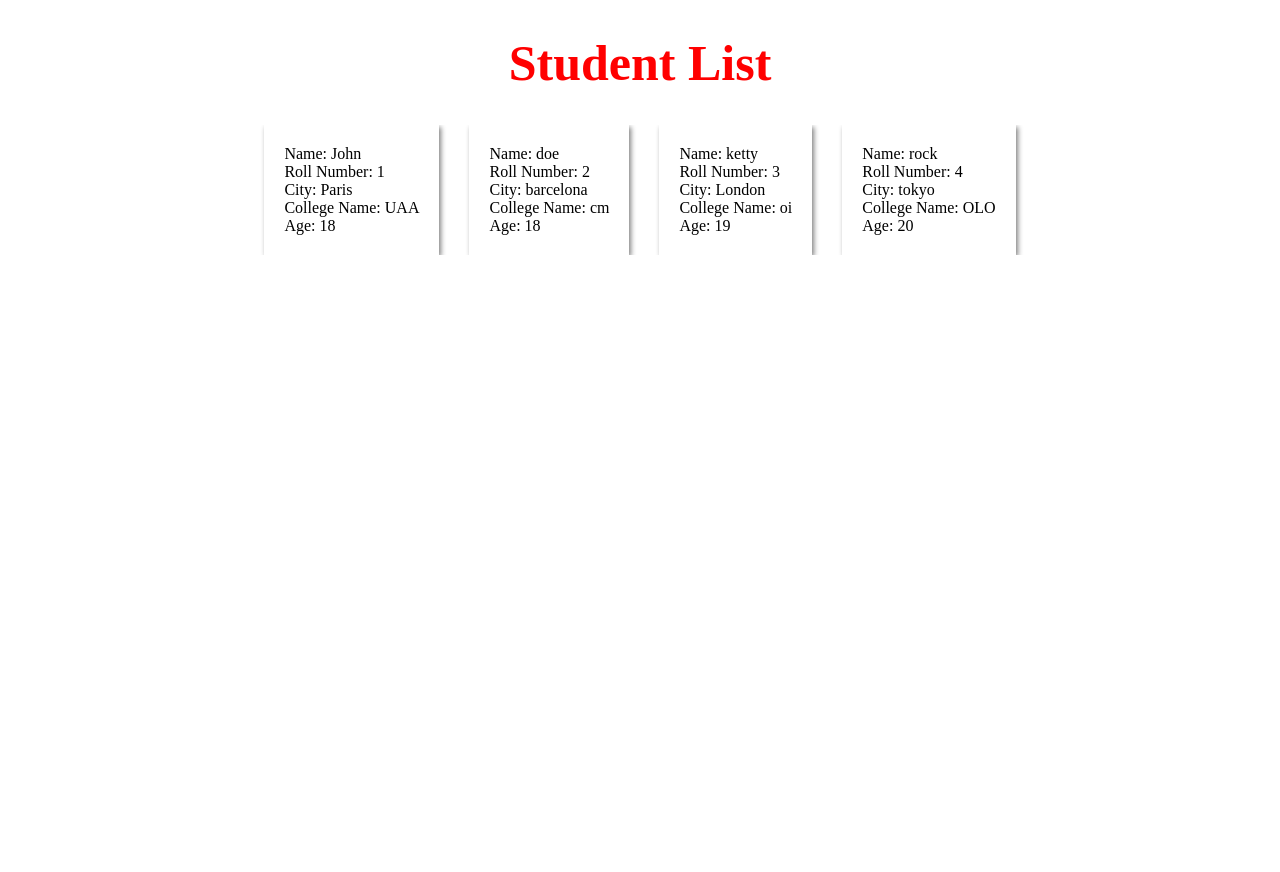
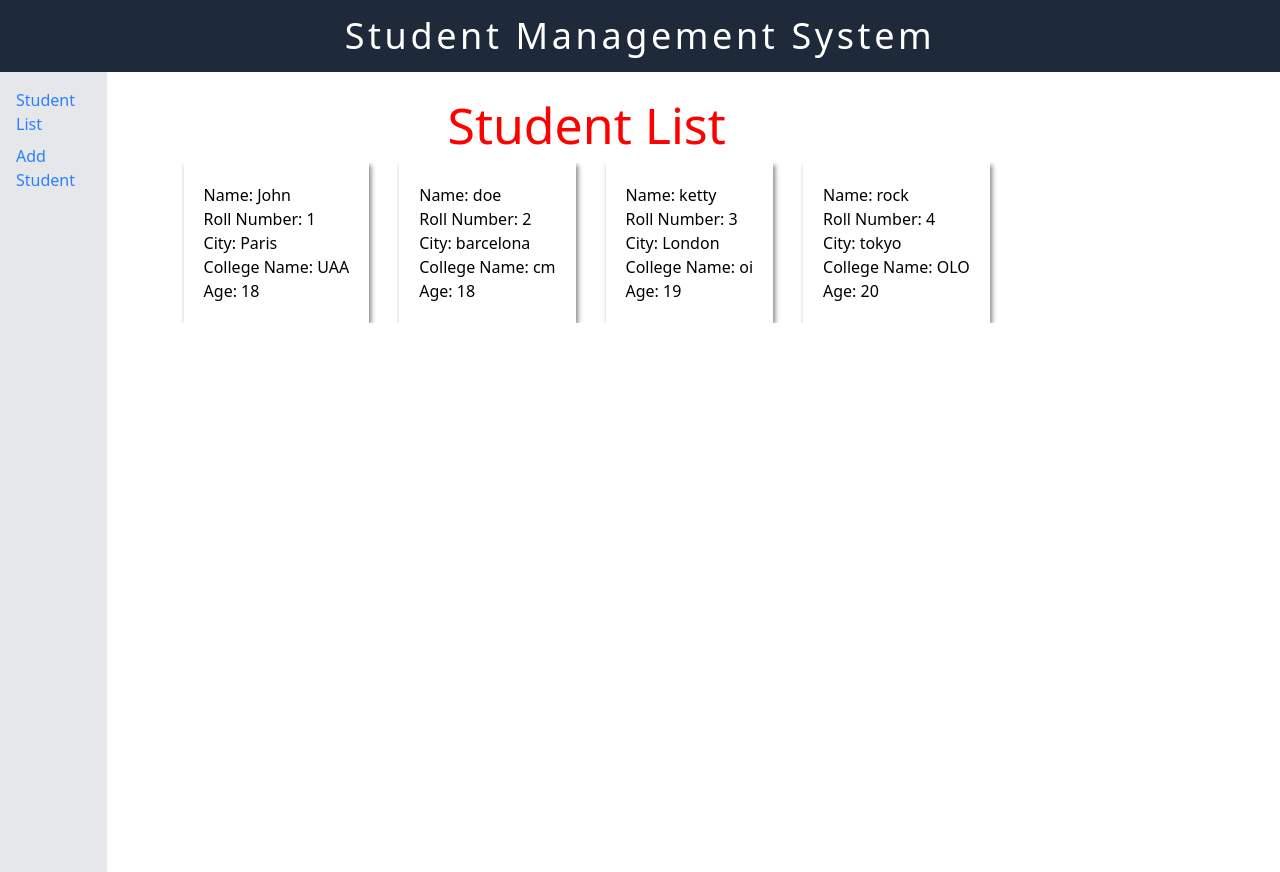
Before and after one commit to Shad-Islam/django-student-management-system, a Django app: template students/templates/student_list.html in a window 1280 px wide. Before the commit the page ends 255 px from the top, so only its background shows below. Run offline with Django 5.2, Linux system fonts and the light colour scheme; the template is opened without the code that fills it: values that come from a table or form of the project are taken from there, others are empty; data comes from the database, SQL or seed files in the repository; both versions use the stored data as it was after the commit.

Commit message:
Add urls.py and complete template inheritance

```diff
--- a/student_management_system/urls.py
+++ b/student_management_system/urls.py
@@ -18,12 +18,11 @@ from django.contrib import admin
 from django.urls import path,include
 
 
-from students.views import student_list,home
+
 
 urlpatterns = [
     path('admin/', admin.site.urls),
-    path('', home),
-    path('student_list', student_list),
+    path('', include('students.urls')),
 
 
 ]
--- a/students/static/style.css
+++ b/students/static/style.css
@@ -4,7 +4,7 @@ h1{
     text-align: center;
 }
 
-ul{
+.student-list{
     list-style-type: none;
     margin: 0;
     padding: 0;
@@ -14,7 +14,7 @@ ul{
     justify-content: center;
 }
 
-li{
+.student{
     padding: 20px;
     box-shadow: 2px 2px 5px grey;
 }
--- a/students/templates/base.html
+++ b/students/templates/base.html
@@ -4,6 +4,10 @@
     <meta charset="UTF-8" />
     <meta name="viewport" content="width=device-width, initial-scale=1.0" />
     <script src="https://unpkg.com/@tailwindcss/browser@4"></script>
+
+    {% block head %}
+    {% endblock %}
+
   </head>
   <body>
     <nav class="bg-gray-800 p-4">
@@ -15,11 +19,11 @@
     </nav>
     <div class="flex">
       <aside class="w-1/12 bg-gray-200 p-4 h-screen">
-        <ul>
-          <li class="mb-2">
-            <a href="" class="text-blue-500 hover:underline">Student List</a>
+        <ul class="flex flex-col">
+          <li class="mb-2 ">
+            <a href="{% url 'student-list' %}" class="text-blue-500 hover:underline">Student List</a>
           </li>
-          <li>
+          <li class="mb-2 ">
             <a href="" class="text-blue-500 hover:underline">Add Student</a>
           </li>
         </ul>
--- a/students/templates/student_list.html
+++ b/students/templates/student_list.html
@@ -1,18 +1,17 @@
+{% extends "base.html" %}
+
 {% load static %}
 
-<!DOCTYPE html>
-<html lang="en">
-  <head>
-    <meta charset="UTF-8" />
-    <meta name="viewport" content="width=device-width, initial-scale=1.0" />
+{% block head %}
 <title>Student List</title>
 <link rel="stylesheet" href="{% static 'style.css' %}" />
-  </head>
-  <body>
+{% endblock %}
+
+{% block content %}
 <h1>Student List</h1>
-    <ul>
+<ul class="student-list">
   {% for student in students %}
-      <li>
+  <li class="student">
     Name: {{ student.student_name }} <br />
     Roll Number: {{ student.student_roll }} <br />
     City: {{ student.student_city }} <br />
@@ -21,5 +20,4 @@
   </li>
   {% endfor %}
 </ul>
-  </body>
-</html>
+{% endblock %}
--- /dev/null
+++ b/students/urls.py
@@ -0,0 +1,7 @@
+from django.urls import path
+from .views import student_list, home
+
+urlpatterns = [
+    path('', home),
+    path('student-list', student_list, name='student-list'),
+]
```
Also changed, not shown: db.sqlite3. Lines whose indentation alone changed are shown as unchanged.
